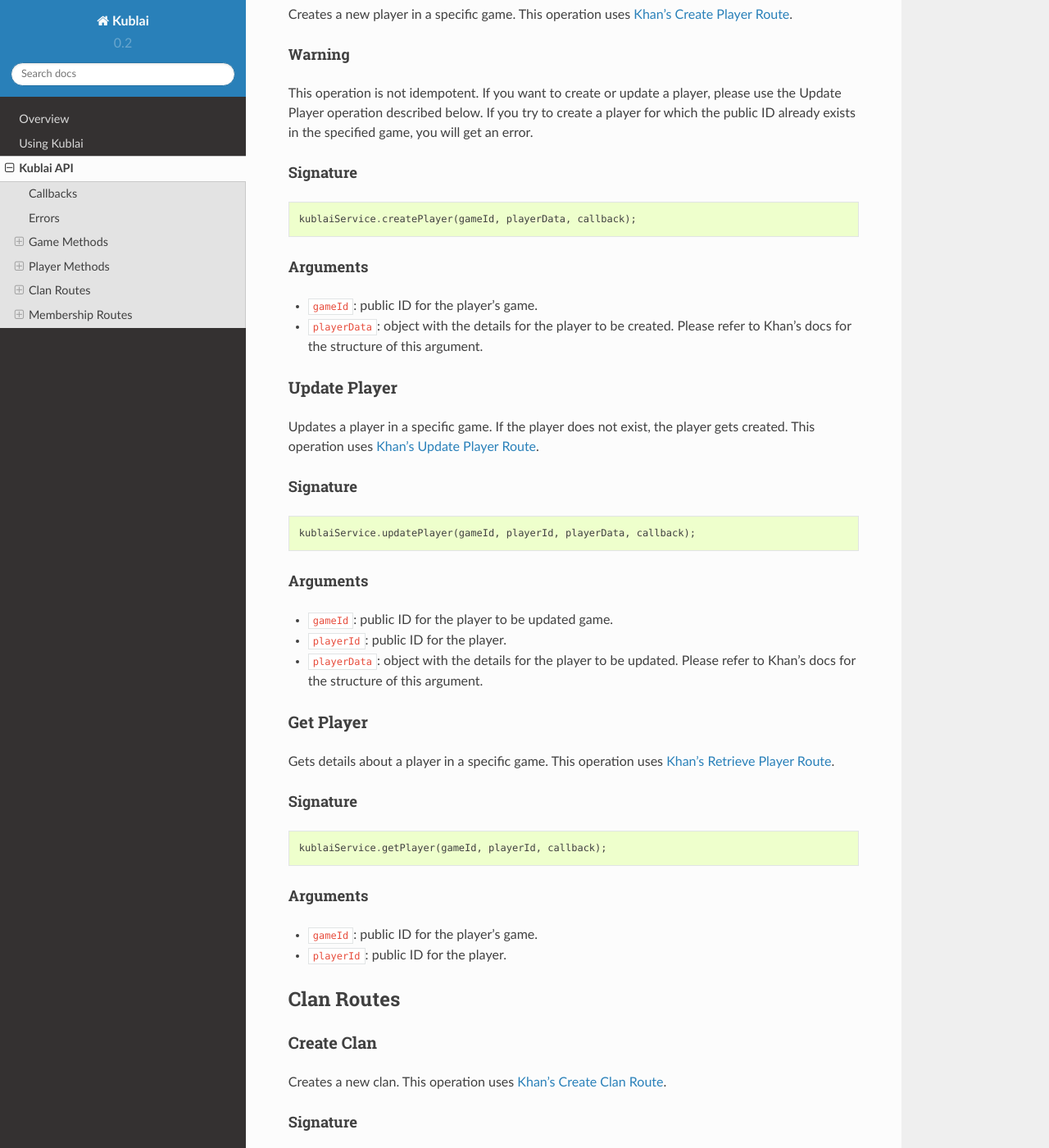
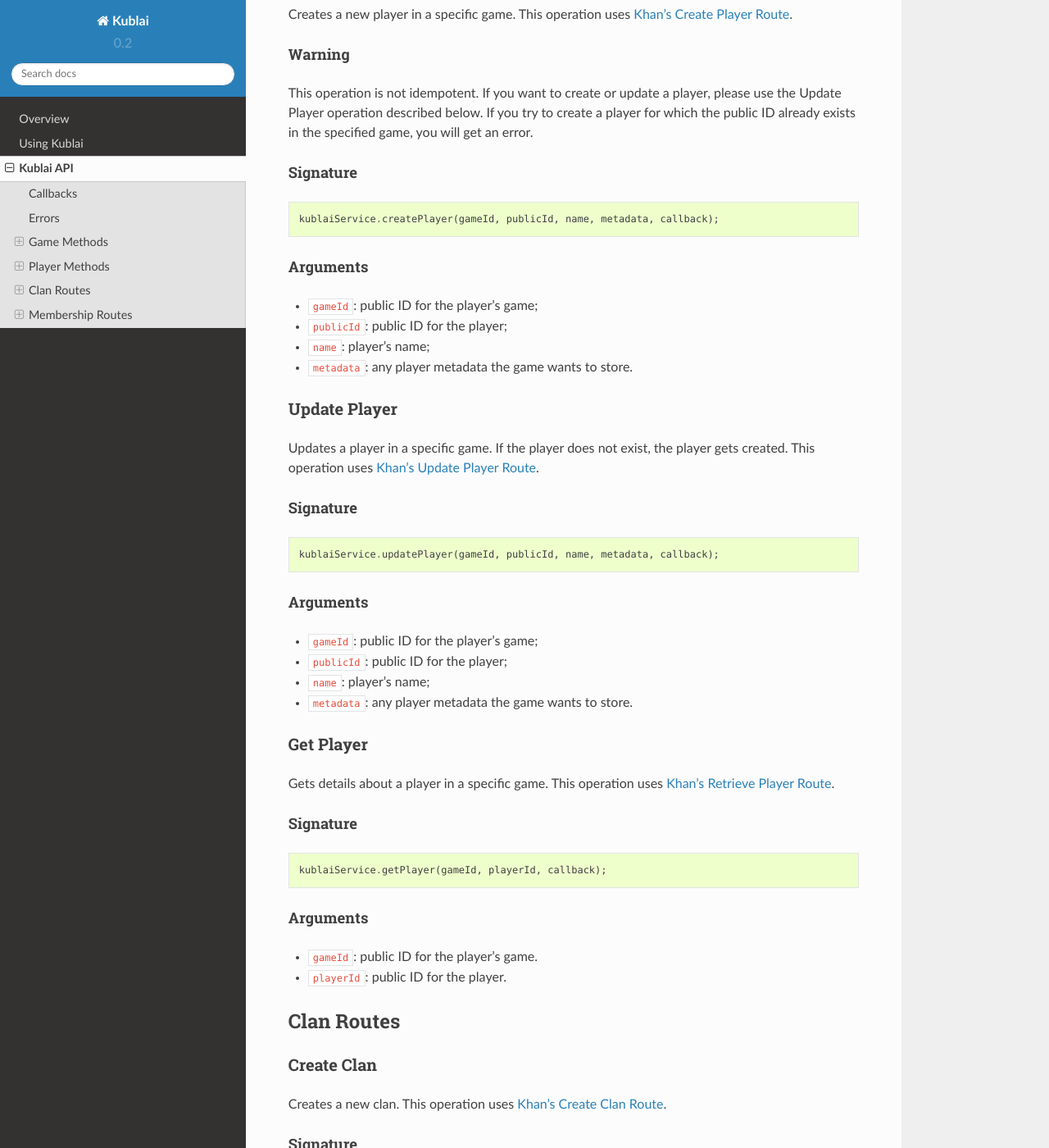
Before and after one commit to topfreegames/kublai, a Sphinx documentation site: the page built from docs/API.md, in a window 1280 px wide and 1400 px high, scrolled down 2961 px. Shown: the whole window at 82% size. Built offline with Sphinx 7.4.7 and the Read the Docs theme 2.0.0, drawn with Linux system fonts in a browser that asks for light colours; some of the changed text lies outside the part shown.

Commit message:
Create player

````diff
--- a/docs/API.md
+++ b/docs/API.md
@@ -116,13 +116,15 @@
 #### Signature
 
 ```
-kublaiService.createPlayer(gameId, playerData, callback);
+kublaiService.createPlayer(gameId, publicId, name, metadata, callback);
 ```
 
 #### Arguments
 
-* `gameId`: public ID for the player's game.
-* `playerData`: object with the details for the player to be created. Please refer to Khan's docs for the structure of this argument.
+* `gameId`: public ID for the player's game;
+* `publicId`: public ID for the player;
+* `name`: player's name;
+* `metadata`: any player metadata the game wants to store.
 
 ### Update Player
 
@@ -131,14 +133,15 @@
 #### Signature
 
 ```
-kublaiService.updatePlayer(gameId, playerId, playerData, callback);
+kublaiService.updatePlayer(gameId, publicId, name, metadata, callback);
 ```
 
 #### Arguments
 
-* `gameId`: public ID for the player to be updated game.
-* `playerId`: public ID for the player.
-* `playerData`: object with the details for the player to be updated. Please refer to Khan's docs for the structure of this argument.
+* `gameId`: public ID for the player's game;
+* `publicId`: public ID for the player;
+* `name`: player's name;
+* `metadata`: any player metadata the game wants to store.
 
 ### Get Player
 
@@ -164,13 +167,27 @@
 #### Signature
 
 ```
-kublaiService.createClan(gameId, clanData, callback);
+kublaiService.createClan(
+  gameId,
+  publicId,
+  name,
+  metadata,
+  ownerPublicId,
+  allowApplication,
+  autoJoin,
+  callback
+);
 ```
 
 #### Arguments
 
-* `gameId`: public ID for the clan's game.
-* `clanData`: object with the details for the clan to be created. Please refer to Khan's docs for the structure of this argument.
+* `gameId`: public ID for the clan's game;
+* `publicId`: public ID for the clan;
+* `name`: clan's name;
+* `metadata`: a JSON object representing any metadata required for the clan;
+* `ownerPublicId`: clan's owner player public id;
+* `allowApplication`: does this clan allow players to apply to it;
+* `autoJoin`: do players that apply to this clan get automatically accepted;
 
 ### Update Clan
 
````
Also changed, not shown: 5 other files.
